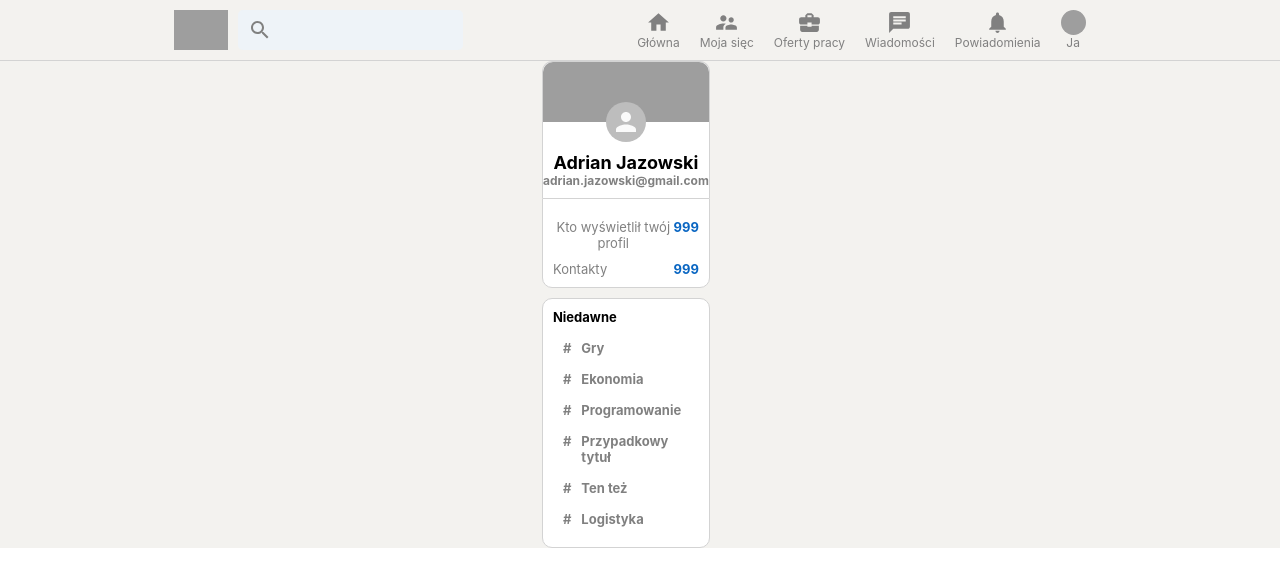
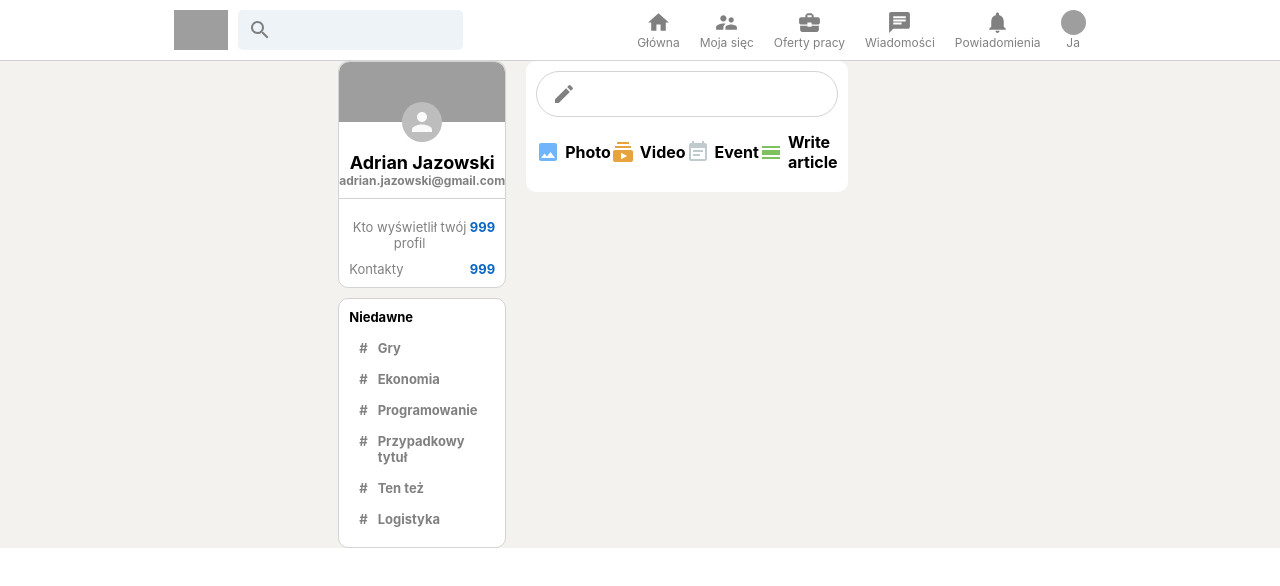
Before and after one commit to AdrianJazowski/linkedin-clone, a React (Create React App) app: page / in a window 1280 px wide. Shown: the top 586 px of the page. Built offline with nearby package versions, Linux system fonts and the light colour scheme; grey boxes are pictures that could not be loaded.

Commit message:
i added structure for feed components, first element and css

```diff
--- a/src/App.js
+++ b/src/App.js
@@ -2,6 +2,7 @@
 
 import React from "react";
 import "./App.css";
+import Feed from "./components/feed/Feed";
 import Header from "./components/header/Header";
 import Sidebar from "./components/sidebar/Sidebar";
 
@@ -11,6 +12,7 @@
       <Header />
       <div className="app__body">
         <Sidebar />
+        <Feed />
       </div>
     </div>
   );
--- /dev/null
+++ b/src/components/InputOption/InputOption.css
@@ -0,0 +1,12 @@
+.inputOption{
+    display: flex;
+    align-items: center;
+    margin-top: 15px;
+}
+.inputOption:hover{
+    background-color: whitesmoke;
+    border-radius: 10px;
+}
+.inputOption > h4{
+    margin-left: 5px;
+}
--- /dev/null
+++ b/src/components/InputOption/InputOption.js
@@ -0,0 +1,15 @@
+/** @format */
+
+import React from "react";
+import "./InputOption.css";
+
+const InputOption = ({ Icon, title, color }) => {
+  return (
+    <div className="inputOption">
+      <Icon style={{ color: color }} />
+      <h4>{title}</h4>
+    </div>
+  );
+};
+
+export default InputOption;
--- /dev/null
+++ b/src/components/feed/Feed.css
@@ -0,0 +1,37 @@
+.feed{
+    flex:0.6;
+    margin: 0 20px;
+}
+.feed__inputContainer{
+background-color: white;
+padding: 10px;
+padding-bottom: 20px;
+border-radius: 10px;
+margin-bottom: 20px;
+}
+.feed__input{
+    border: 1px solid lightgray;
+    border-radius: 30px;
+    display: flex;
+    padding:10px;
+    color: grey;
+    padding-left:15px ;
+}
+.feed__input > form{
+    display: flex;
+    width: 100%;
+}
+.feed__input > form > input{
+    border: none;
+    flex:1;
+    margin-left: 10px;
+    outline-width: 0;
+    font-weight: 600;
+}
+.feed__input > form > button {
+    display: none;
+}
+.feed_inputOptions{
+    display: flex;
+    justify-content: space-evenly;
+}
--- /dev/null
+++ b/src/components/feed/Feed.js
@@ -0,0 +1,41 @@
+/** @format */
+
+import React from "react";
+import "./Feed.css";
+import CreateIcon from "@material-ui/icons/Create";
+import ImageIcon from "@material-ui/icons/Image";
+import SubscriptionsIcon from "@material-ui/icons/Subscriptions";
+import EventNoteIcon from "@material-ui/icons/EventNote";
+import CalendarViewDayIcon from "@material-ui/icons/CalendarViewDay";
+
+import InputOption from "../InputOption/InputOption";
+
+const Feed = () => {
+  return (
+    <div className="feed">
+      <div className="feed__inputContainer">
+        <div className="feed__input">
+          <CreateIcon />
+          <form>
+            <input type="text" />
+            <button type="submit">Send</button>
+          </form>
+        </div>
+        <div className="feed_inputOptions">
+          <InputOption Icon={ImageIcon} title="Photo" color="#70b5f9" />
+          <InputOption Icon={SubscriptionsIcon} title="Video" color="#e7a33e" />
+          <InputOption Icon={EventNoteIcon} title="Event" color="#c0cbcd" />
+          <InputOption
+            Icon={CalendarViewDayIcon}
+            title="Write article"
+            color="#7fc15e"
+          />
+        </div>
+      </div>
+
+      {/* posts */}
+    </div>
+  );
+};
+
+export default Feed;
--- a/src/components/header/Header.css
+++ b/src/components/header/Header.css
@@ -3,6 +3,7 @@
     top: 0;
     display: flex;
     justify-content: space-evenly;
+    background-color: white;
     border-bottom: 0.1px solid lightgray;
     padding-bottom: 10px;
     padding-top: 10px;
```
Also changed, not shown: src/components/post/Post.css (added), src/components/post/Post.js (added).
